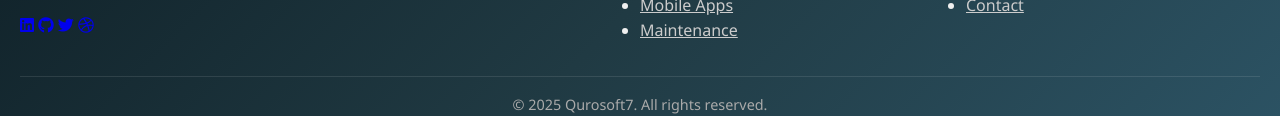
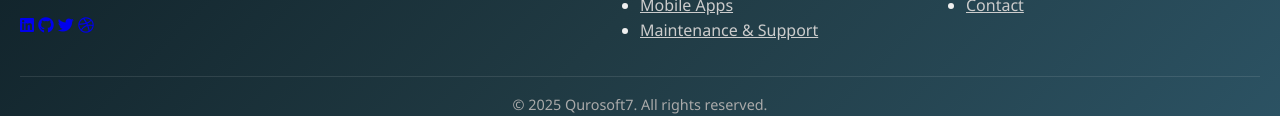
Before and after one commit to iftekarqureshi/freelance, a plain HTML site: page index.html in a window 1280 px wide. Shown: the part 3972-4088 px from the top of the page. Drawn offline with Linux system fonts and the light colour scheme.

Commit message:
updated index.html

```diff
--- a/index.html
+++ b/index.html
@@ -323,7 +323,7 @@
                         <li><a href="#services">Hybrid Cloud & DevOps Solutions</a></li>
                         <li><a href="#services">Website Development</a></li>
                         <li><a href="#services">Mobile Apps</a></li>
-                        <li><a href="#services">Maintenance</a></li>
+                        <li><a href="#services">Maintenance & Support</a></li>
                     </ul>
                 </div>
 
```
